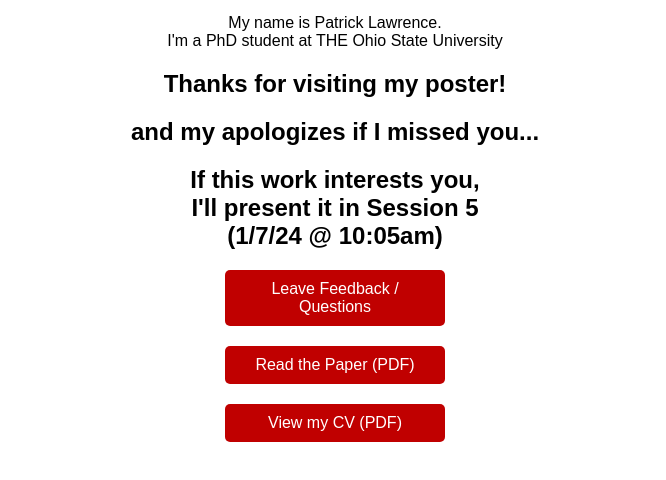
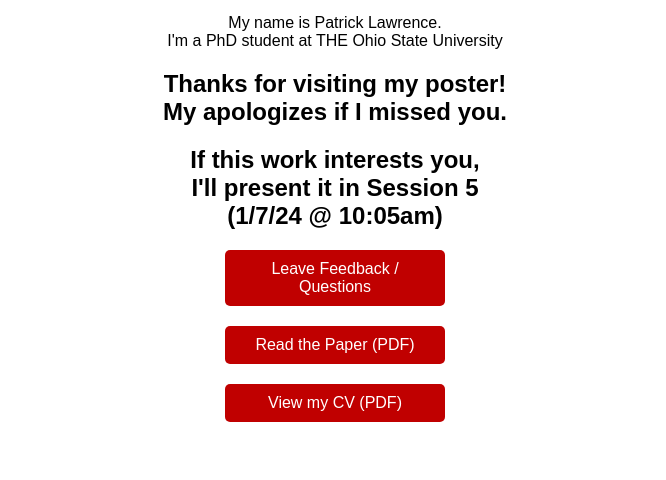
Before and after one commit to kingston487/kingston487.github.io, a plain HTML site: page index.html in a window 1280 px wide. Shown: the part 124-604 px from the top of the page, without its empty margins (305-971 px from the left). Drawn offline with Linux system fonts and the light colour scheme.

Commit message:
Finished landing page

```diff
--- a/index.html
+++ b/index.html
@@ -30,8 +30,7 @@
     <div class="container">
         <h1>Welcome to my PSB 2024 landing page!</h1>
         <par>My name is Patrick Lawrence.<br>I'm a PhD student at THE Ohio State University</par>
-        <h2>Thanks for visiting my poster!</h2>
-        <h2>and my apologizes if I missed you...</h2>
+        <h2>Thanks for visiting my poster!<br>My apologizes if I missed you.</h2>
         <h2>If this work interests you,<br>I'll present it in Session 5<br>(1/7/24 @ 10:05am)</h2>
         <a href="pages/feedback.html" class="button">Leave Feedback / Questions</a>
         <a href="files/MPI_AD_DrugRepurposing_PSB24Paper.pdf" class="button">Read the Paper (PDF)</a>
```
